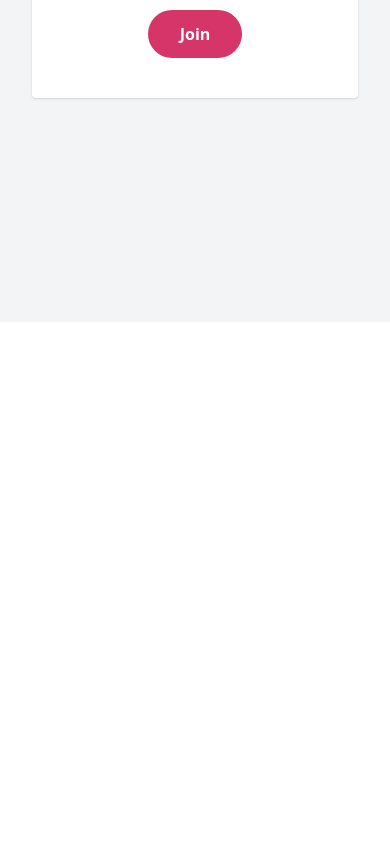
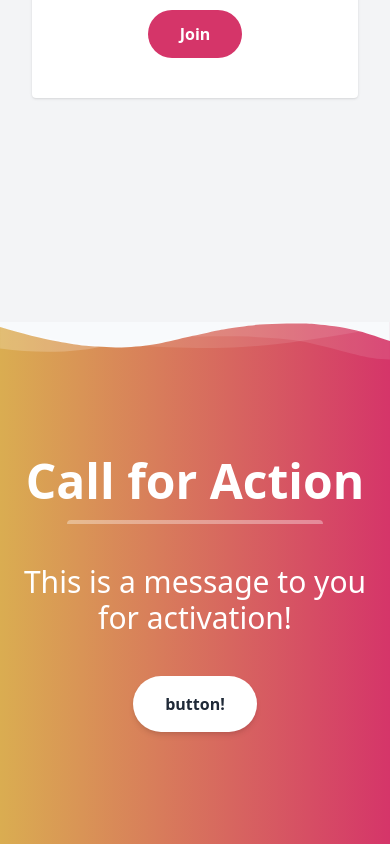
Before and after one commit to saraanv/LandingPage, a website: page src/index.html in a window 390 px wide. Shown: the part 5294-6138 px from the top of the page. Before the commit the page ends 5616 px from the top, so only its background shows below. Drawn offline with Linux system fonts and the light colour scheme.

Commit message:
ended the pricing section also made it responsive

```diff
--- a/src/index.html
+++ b/src/index.html
@@ -320,6 +320,36 @@
         </div>
     </div>
 
+    <!-- action -->
+    <svg class="" viewBox="0 0 1439 147" version="1.1" xmlns="http://www.w3.org/2000/svg" xmlns:xlink="http://www.w3.org/1999/xlink">
+        <g stroke="none" stroke-width="1" fill="none" fill-rule="evenodd">
+          <g transform="translate(-1.000000, -14.000000)" fill-rule="nonzero">
+            <g class="wave" fill="#f8fafc">
+              <path d="M1440,84 C1383.555,64.3 1342.555,51.3 1317,45 C1259.5,30.824 1206.707,25.526 1169,22 C1129.711,18.326 1044.426,18.475 980,22 C954.25,23.409 922.25,26.742 884,32 C845.122,37.787 818.455,42.121 804,45 C776.833,50.41 728.136,61.77 713,65 C660.023,76.309 621.544,87.729 584,94 C517.525,105.104 484.525,106.438 429,108 C379.49,106.484 342.823,104.484 319,102 C278.571,97.783 231.737,88.736 205,84 C154.629,75.076 86.296,57.743 0,32 L0,0 L1440,0 L1440,84 Z"></path>
+            </g>
+            <g transform="translate(1.000000, 15.000000)" fill="#FFFFFF">
+              <g transform="translate(719.500000, 68.500000) rotate(-180.000000) translate(-719.500000, -68.500000) ">
+                <path d="M0,0 C90.7283404,0.927527913 147.912752,27.187927 291.910178,59.9119003 C387.908462,81.7278826 543.605069,89.334785 759,82.7326078 C469.336065,156.254352 216.336065,153.6679 0,74.9732496" opacity="0.100000001"></path>
+                <path d="M100,104.708498 C277.413333,72.2345949 426.147877,52.5246657 546.203633,45.5787101 C666.259389,38.6327546 810.524845,41.7979068 979,55.0741668 C931.069965,56.122511 810.303266,74.8455141 616.699903,111.243176 C423.096539,147.640838 250.863238,145.462612 100,104.708498 Z" opacity="0.100000001"></path>
+                <path d="M1046,51.6521276 C1130.83045,29.328812 1279.08318,17.607883 1439,40.1656806 L1439,120 C1271.17211,77.9435312 1140.17211,55.1609071 1046,51.6521276 Z" opacity="0.200000003"></path>
+              </g>
+            </g>
+          </g>
+        </g>
+      </svg>
+
+      <div>
+        <div class="pt-20 pb-28 text-center">
+            <div class="flex flex-col items-center mb-10 md:mb-4">
+                <h2 class="text-5xl text-white font-bold leading-relaxed">Call for Action</h2>
+                <div>
+                    <div class="bg-white h-1 w-64 rounded-t-full opacity-[.35]"></div>
+                </div>
+            </div>
+            <p class="text-3xl text-white">This is a message to you for activation!</p>
+            <button class="mt-10 bg-white text-gray-800 font-bold shadow-md p-4 px-8 rounded-full hover:underline duration-300 hover:scale-105 inline-block ease-in-out">button!</button>
+        </div>
+
     <script>
         /*Toggle dropdown list*/
         /*https://gist.github.com/slavapas/593e8e50cf4cc16ac972afcbad4f70c8*/
@@ -335,5 +365,7 @@
           }
         });
       </script>
+      </div>
+
 </body>
 </html>
```
Also changed, not shown: src/style.css.
